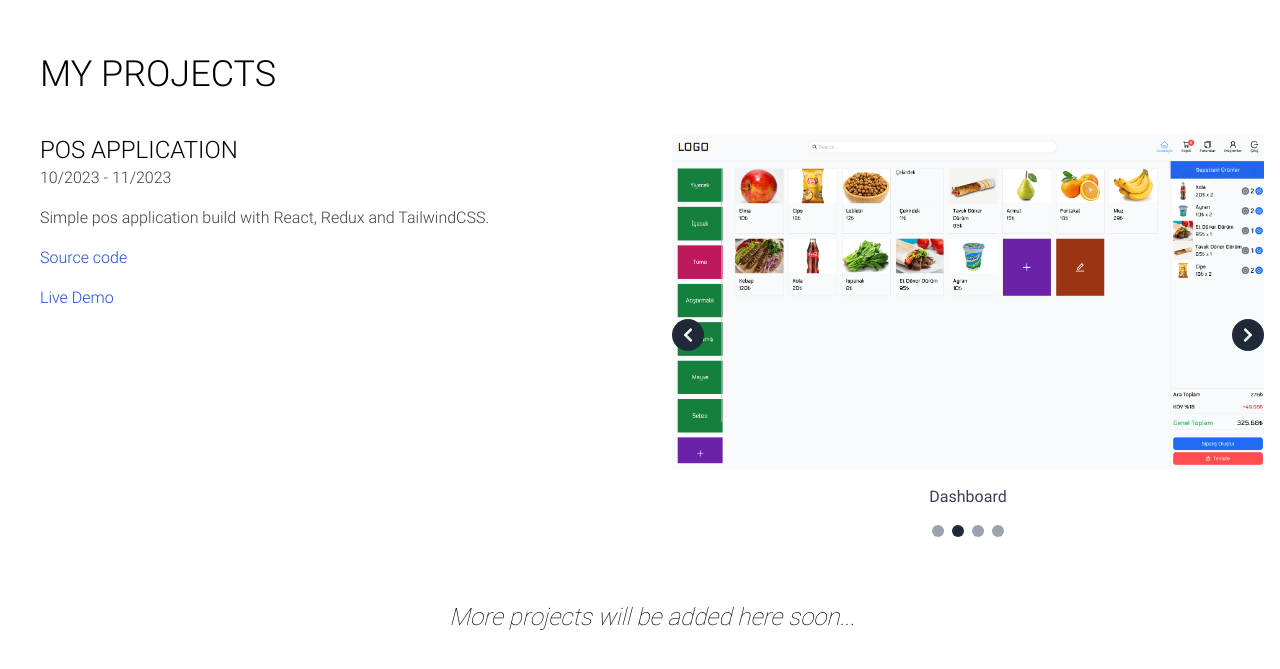
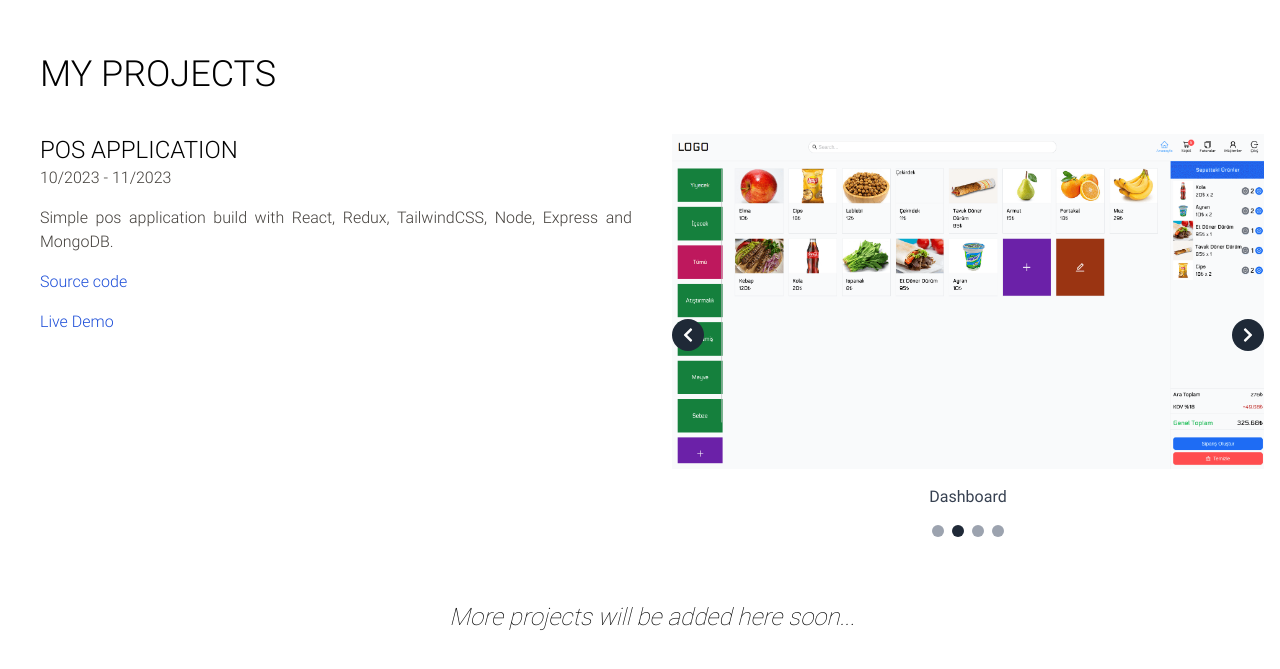
Before and after one commit to hsariaslan/sariaslan.org, a React (Vite) app: page / in a window 1280 px wide. Shown: the part 3712-4381 px from the top of the page. Built offline with nearby package versions, Linux system fonts and the light colour scheme.

Commit message:
Update project description.

```diff
--- a/src/components/Projects/Projects.tsx
+++ b/src/components/Projects/Projects.tsx
@@ -36,7 +36,7 @@ function Projects() {
                         <h3 className="text-2xl font-light">POS APPLICATION</h3>
                         <p className="font-light text-stone-700">10/2023 - 11/2023</p>
                         <p className="text-justify mt-4 font-light text-stone-700">
-                            Simple pos application build with React, Redux and TailwindCSS.
+                            Simple pos application build with React, Redux, TailwindCSS, Node, Express and MongoDB.
                         </p>
                         <p className="text-justify mt-4 font-light text-stone-700">
                             <a href="https://github.com/hsariaslan/pos-application" target="_blank"
```
